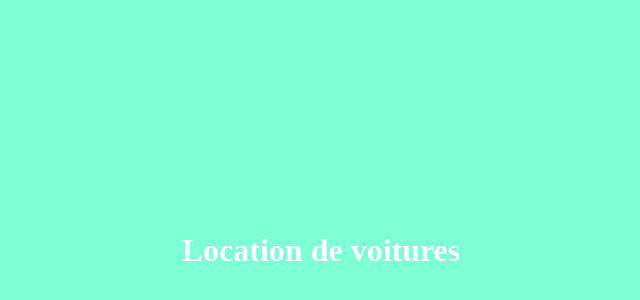
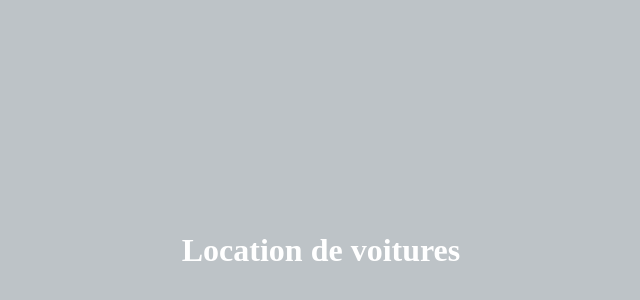
Before and after one commit to hamzabourkha/locationvoiture, a plain HTML site: page index.html in a window 1280 px wide. Shown: the part 42-342 px from the top of the page, without its empty margins (319-959 px from the left). Drawn offline with Linux system fonts and the light colour scheme.

Commit message:
modification de la couleur de fond

```diff
--- a/index.html
+++ b/index.html
@@ -6,7 +6,7 @@
     <meta name="viewport" content="width=device-width, initial-scale=1.0">
     <title>Document</title>
 </head>
-<body style="background-color: aquamarine ;">
+<body style="background-color: #bdc3c7 ;">
     <h1 style="padding-top: 20%;padding-bottom:20%;text-align:center ;color: white;">Location de voitures</h1>
 
 </body>
```
